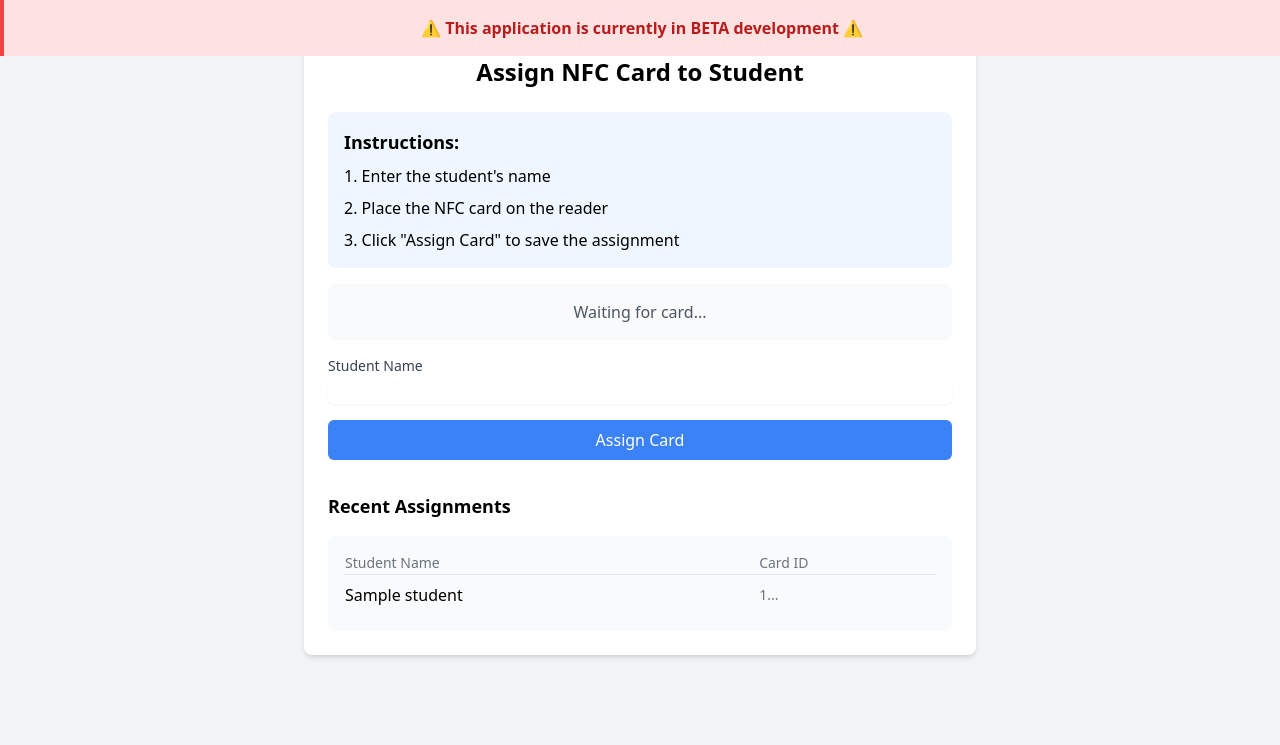
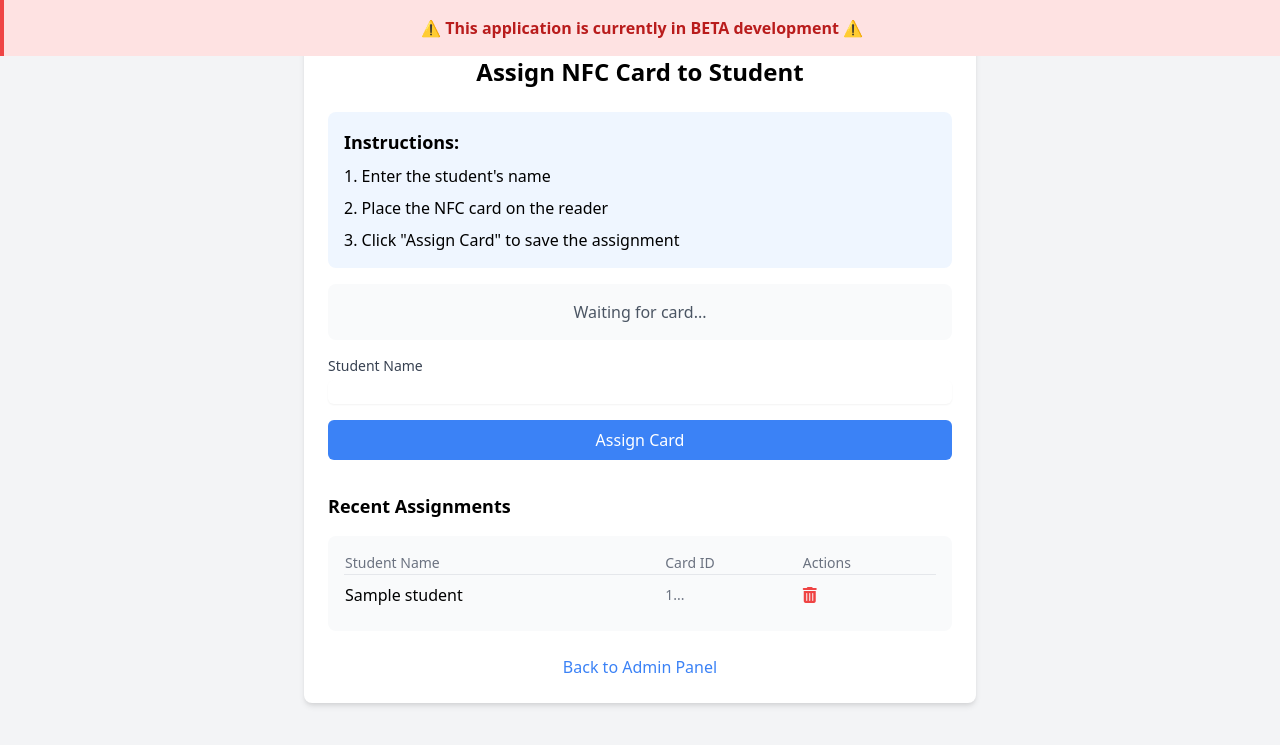
Before and after one commit to JuliusThe5th/Luncheroo, a Flask app: template templates/assign_card.html in a window 1280 px wide. Shown: the top 745 px of the page. Run offline with Flask 3, Linux system fonts and the light colour scheme; the template is opened without the code that fills it: most values are stand-ins (such as "Sample title", 1, 10 or a date in 2020); parts of the project's set-up code (start-up, migrations or seed data) failed here and were passed over; some libraries are stand-ins or nearby versions.

Commit message:
Add delete student functionality and update UI for student actions

```diff
--- a/app.py
+++ b/app.py
@@ -714,6 +714,39 @@ def public_pool():
                           message=message,
                           error=error)
 
+
+@app.route('/delete-student', methods=['POST'])
+@admin_required
+def delete_student():
+    """Delete a student from the database"""
+    if request.method == 'POST':
+        student_id = request.form.get('student_id')
+
+        if not student_id:
+            return redirect(url_for('assign_card', error="Student ID is required"))
+
+        try:
+            conn = get_db()
+            c = conn.cursor()
+
+            # Get student name for confirmation message
+            c.execute("SELECT name FROM students WHERE id = ?", (student_id,))
+            student = c.fetchone()
+            student_name = student['name'] if student else "Unknown"
+
+            # Delete student record
+            c.execute("DELETE FROM students WHERE id = ?", (student_id,))
+            conn.commit()
+            conn.close()
+
+            return redirect(url_for('assign_card', success=f"Student '{student_name}' was successfully deleted"))
+
+        except Exception as e:
+            print(f"Error deleting student: {str(e)}")
+            return redirect(url_for('assign_card', error="An error occurred while deleting the student"))
+
+    return redirect(url_for('assign_card'))
+
 if __name__ == '__main__':
     with app.app_context():
         init_db()
--- a/templates/assign_card.html
+++ b/templates/assign_card.html
@@ -7,6 +7,8 @@
     <link href="https://cdn.jsdelivr.net/npm/tailwindcss@2.2.19/dist/tailwind.min.css" rel="stylesheet">
     <link rel="icon" href="{{ url_for('static', filename='images/logo-no-background.png') }}" type="image/png">
     <script src="https://cdnjs.cloudflare.com/ajax/libs/socket.io/4.0.1/socket.io.js"></script>
+    <!-- Add Font Awesome for the delete icon -->
+    <link rel="stylesheet" href="https://cdnjs.cloudflare.com/ajax/libs/font-awesome/6.2.0/css/all.min.css">
 </head>
 <body class="bg-gray-100 min-h-screen">
 <!-- Beta notification banner -->
@@ -67,6 +69,7 @@
                             <tr>
                                 <th class="text-left text-sm font-medium text-gray-500">Student Name</th>
                                 <th class="text-left text-sm font-medium text-gray-500">Card ID</th>
+                                <th class="text-left text-sm font-medium text-gray-500">Actions</th>
                             </tr>
                         </thead>
                         <tbody>
@@ -74,11 +77,23 @@
                             <tr class="border-t">
                                 <td class="py-2">{{ student.name }}</td>
                                 <td class="py-2 text-sm text-gray-500">{{ student.card_id[:8] }}...</td>
+                                <td class="py-2">
+                                    <form method="POST" action="{{ url_for('delete_student') }}" class="inline" onsubmit="return confirm('Are you sure you want to delete {{ student.name }}?');">
+                                        <input type="hidden" name="student_id" value="{{ student.id }}">
+                                        <button type="submit" class="text-red-500 hover:text-red-700">
+                                            <i class="fas fa-trash-alt"></i>
+                                        </button>
+                                    </form>
+                                </td>
                             </tr>
                             {% endfor %}
                         </tbody>
                     </table>
                 </div>
+            </div>
+
+            <div class="mt-6 text-center">
+                <a href="{{ url_for('admin') }}" class="text-blue-500 hover:underline">Back to Admin Panel</a>
             </div>
         </div>
     </div>
```
Also changed, not shown: instance/icanteen.db.
